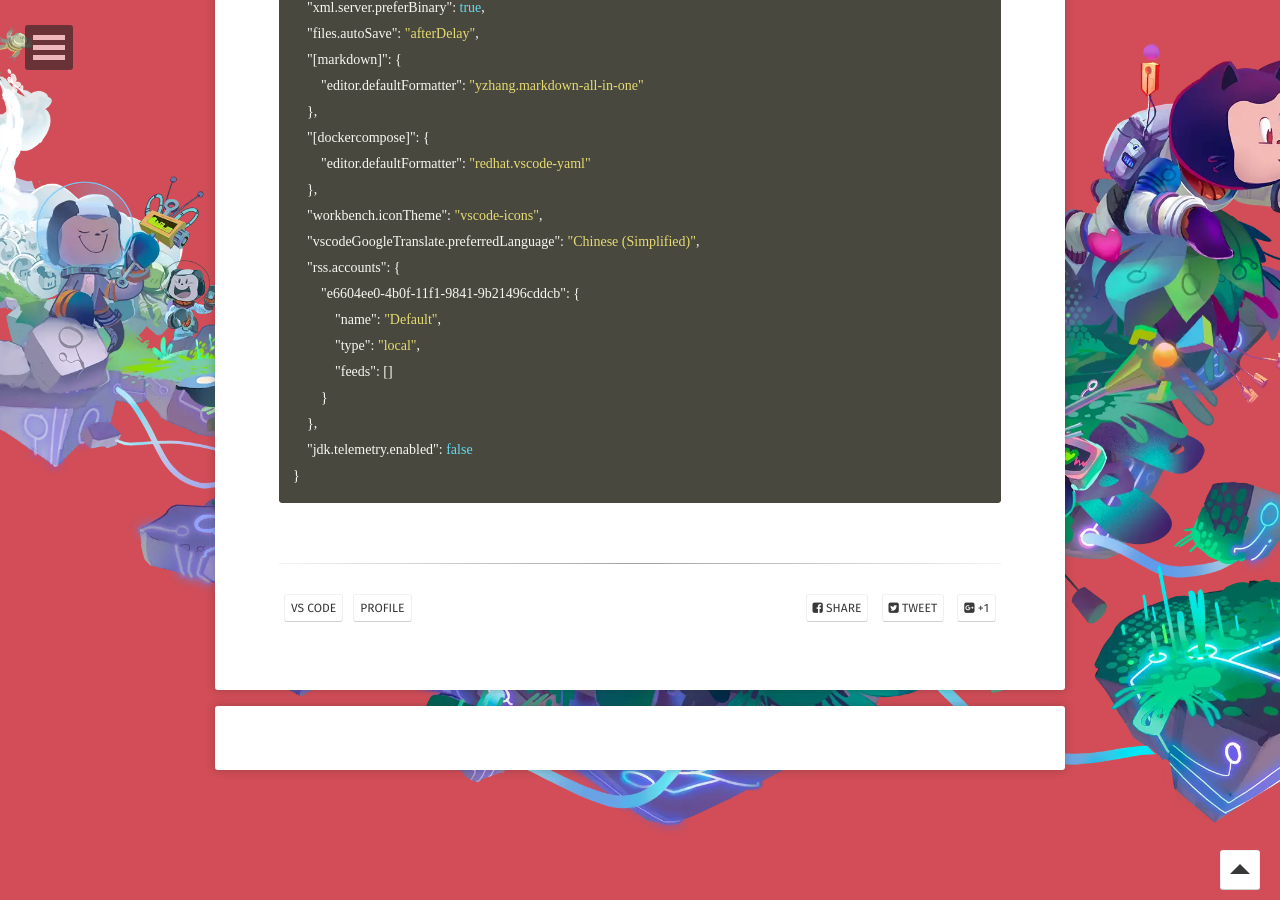
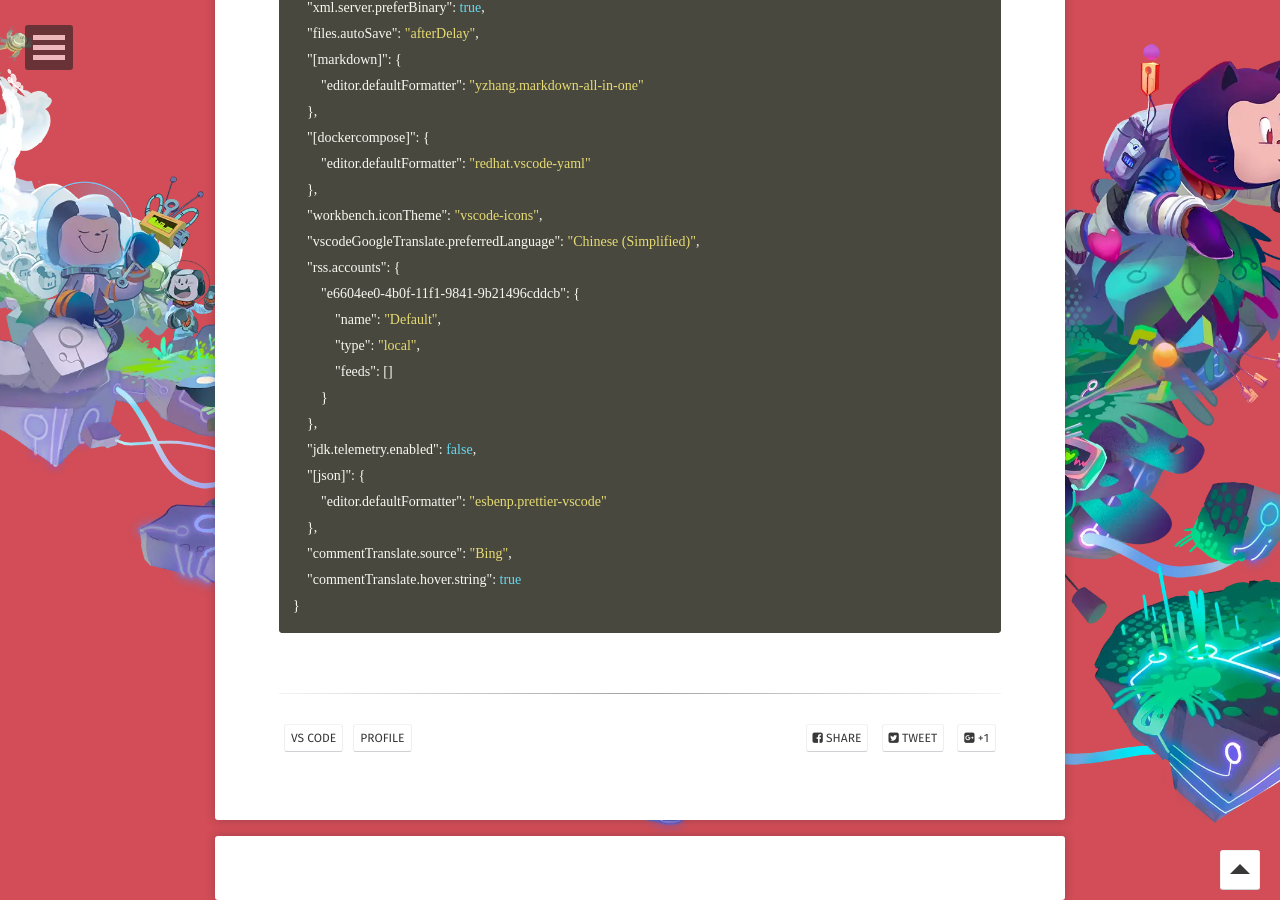
Before and after one commit to WebPavel/WebPavel.github.io, a Jekyll site: the page built from _posts/2026-05-08-VS-Code-user-profile.md, in a window 1280 px wide and 900 px high, scrolled down 3666 px. Built offline with Jekyll 4.4.1, drawn with Linux system fonts in a browser that asks for light colours; some web fonts are replaced; comment, search, counter and statistics services are not loaded.

Commit message:
feat: update VS Code user profile

````diff
--- a/_posts/2026-05-08-VS-Code-user-profile.md
+++ b/_posts/2026-05-08-VS-Code-user-profile.md
@@ -154,6 +154,11 @@ settings.json
             "feeds": []
         }
     },
-    "jdk.telemetry.enabled": false
+    "jdk.telemetry.enabled": false,
+    "[json]": {
+        "editor.defaultFormatter": "esbenp.prettier-vscode"
+    },
+    "commentTranslate.source": "Bing",
+    "commentTranslate.hover.string": true
 }
 ```
````
